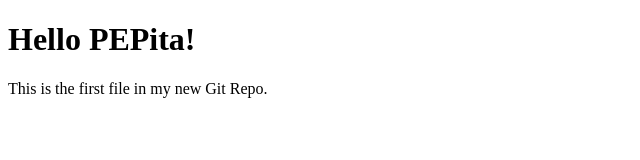
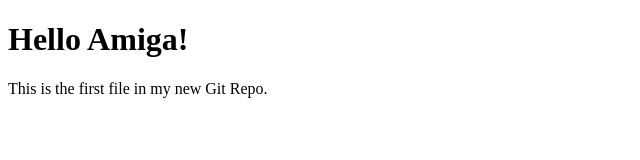
Before and after one commit to cimanetm/repoMIX23-24, a plain HTML site: page index.html in a window 1280 px wide. Shown: the full height of the page, 0-640 px from the left. Drawn offline with Linux system fonts and the light colour scheme.

Commit message:
Update index.html
fix1

```diff
--- a/index.html
+++ b/index.html
@@ -5,7 +5,7 @@
 </head>
 <body>
 
-<h1>Hello PEPita!</h1>
+<h1>Hello Amiga!</h1>
 <p>This is the first file in my new Git Repo.</p>
 
 </body>
```
